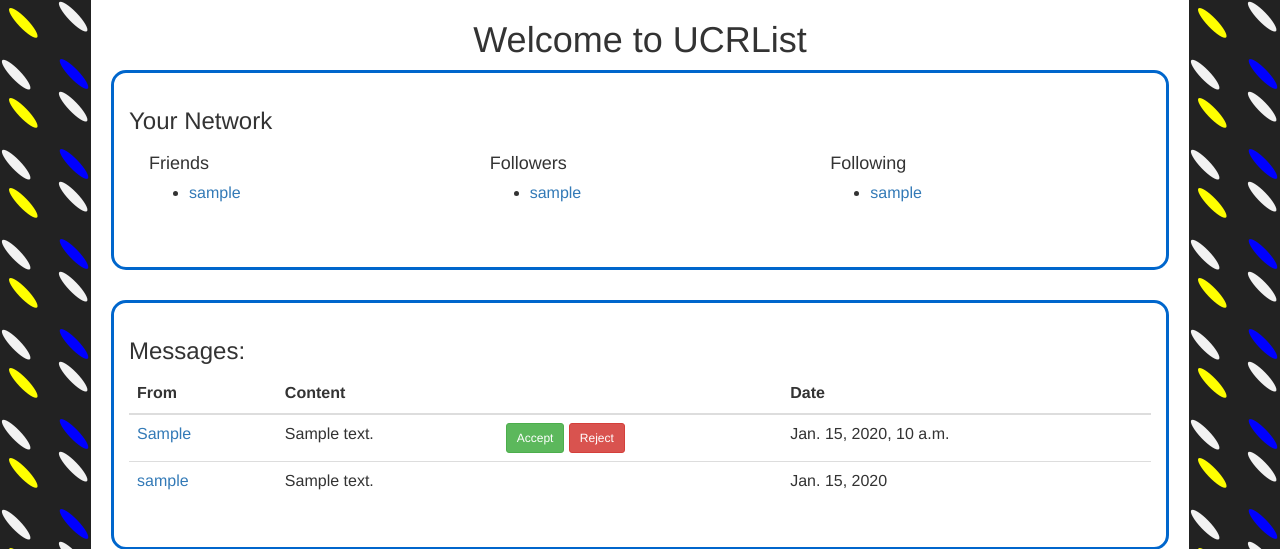
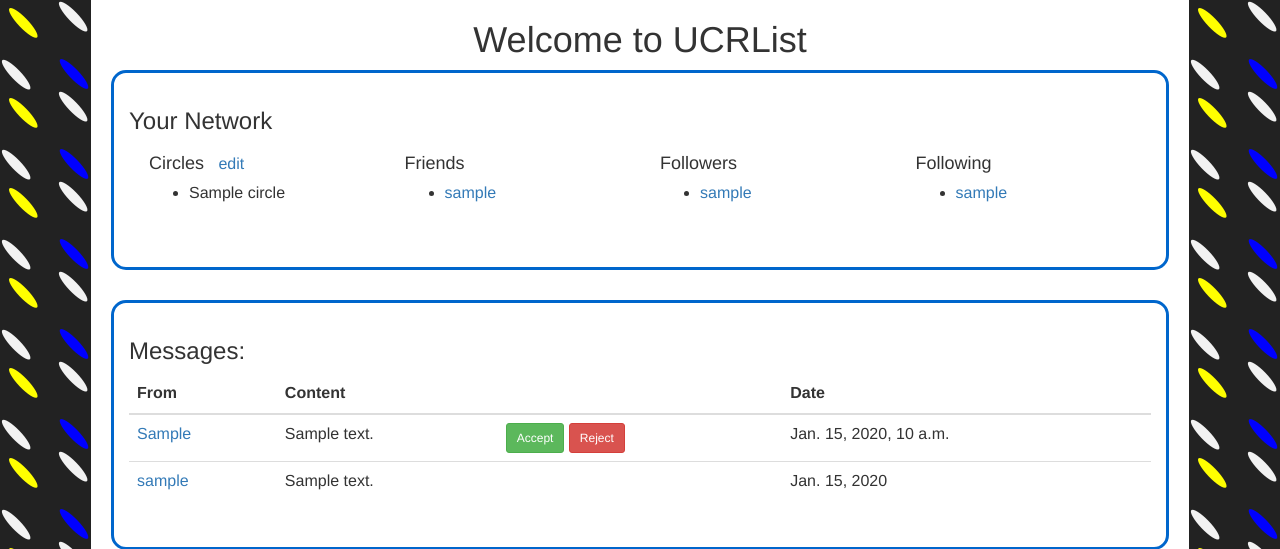
Before and after one commit to UCR-CS179-Team7/ListVerse, a Django app: template UCRList/templates/home.html in a window 1280 px wide. Shown: the part 120-669 px from the top of the page. Run offline with Django 3.2, Linux system fonts and the light colour scheme; a user stored in the database is signed in; tables that the repository leaves empty hold one stand-in row (values such as "Sample post"); the template is opened without the code that fills it: values that come from a table or form of the project are taken from there, most other values are stand-ins (such as "Sample title", 1, 10 or a date in 2020); parts of the project's set-up code (start-up, migrations or seed data) failed here and were passed over; some libraries are stand-ins or nearby versions.

Commit message:
Circles now listed in home as well as a link to the circles editing page.

```diff
--- a/UCRList/UCRList/views.py
+++ b/UCRList/UCRList/views.py
@@ -27,11 +27,13 @@ class HomePageView(generic.TemplateView):
             myfriends = Friend.objects.friends(request.user)
             followers = Follow.objects.followers(request.user)
             following = Follow.objects.following(request.user)
+            circles = Circle.objects.filter(user=request.user)
             list_notifications = Message.objects.filter(to_user=request.user)
             return render(request, 'home.html', {'frequests' : frequests,
                                                  'followers': followers,
                                                  'myfriends': myfriends,
                                                  'following': following,
+                                                 'circles': circles,
                                                  'list_notifications' : list_notifications})
 
         else:
@@ -50,7 +52,7 @@ class HomePageView(generic.TemplateView):
                 frequest_id = request.POST.get('reject')
                 frequest = FriendshipRequest.objects.get(id=frequest_id)
                 frequest.reject()
-
+            circles = Circle.objects.filter(user=request.user)
             frequests = Friend.objects.unrejected_requests(user=request.user)
             myfriends = Friend.objects.friends(request.user)
             followers = Follow.objects.followers(request.user)
@@ -60,6 +62,7 @@ class HomePageView(generic.TemplateView):
                                                  'myfriends' : myfriends,
                                                  'followers': followers,
                                                  'following': following,
+                                                 'circles': circles,
                                                  'list_notifications' : list_notifications})
 
         else:
--- a/UCRList/templates/home.html
+++ b/UCRList/templates/home.html
@@ -9,7 +9,20 @@
         <div class="network-content">
             <table style="width: 100%">
                 <tr style="width: 100%; vertical-align: top">
-                    <td style="width: 33%">
+                    <td style="width: 25%">
+                        <div style="display: inline-block; margin-right: 10px;">
+                            <h4> Circles</h4>
+                        </div>
+                        <div style="display: inline-block">
+                            <a href="{% url 'profiles:circles' %}">edit</a>
+                        </div>
+                        <ul>
+                            {% for c in circles %}
+                                <li> {{ c.circleName }}</li>
+                            {% endfor %}
+                        </ul>
+                    </td>
+                    <td style="width: 25%">
                         <h4> Friends </h4>
                         <ul>
                             {% for f in myfriends %}
@@ -17,7 +30,7 @@
                             {% endfor %}
                         </ul>
                     </td>
-                    <td style="width: 33%">
+                    <td style="width: 25%">
                         <h4> Followers </h4>
                         <ul>
                             {% for f in followers %}
@@ -25,7 +38,7 @@
                             {% endfor %}
                         </ul>
                     </td>
-                    <td style="width: 33%">
+                    <td style="width: 25%">
                         <h4> Following </h4>
                         <ul>
                             {% for f in following %}
```
